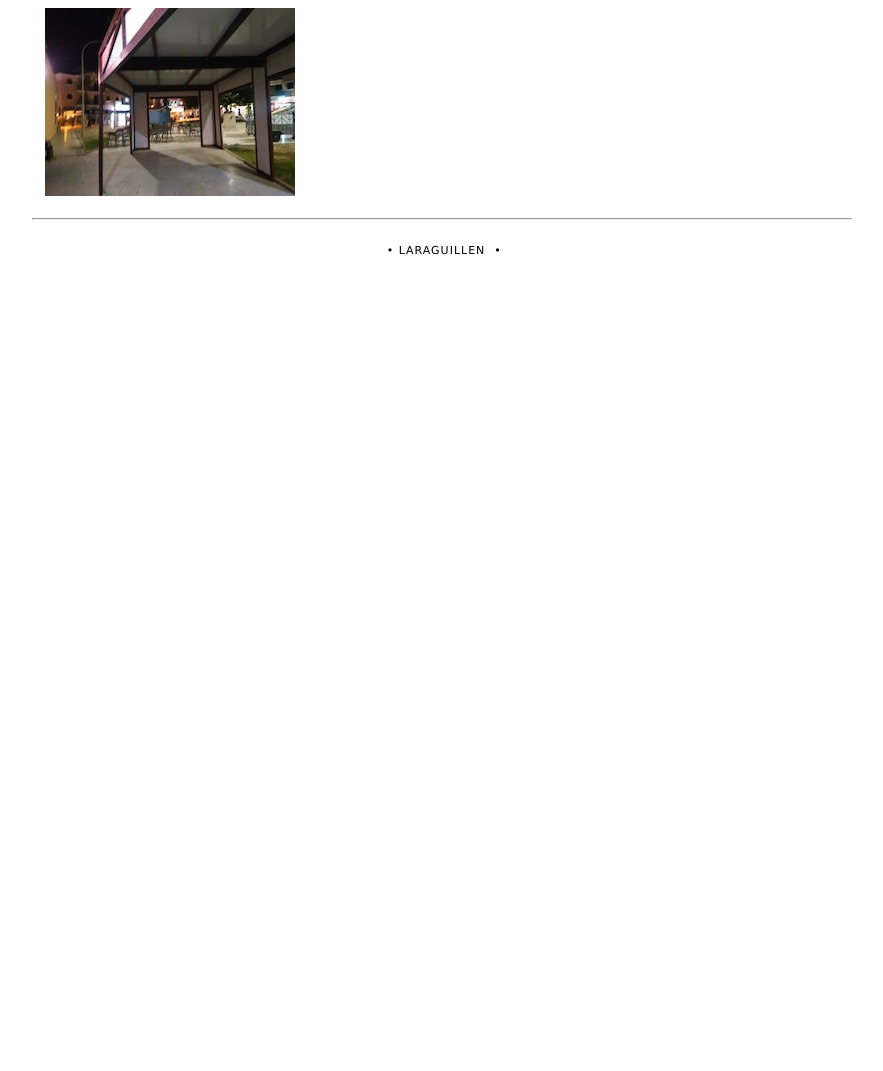
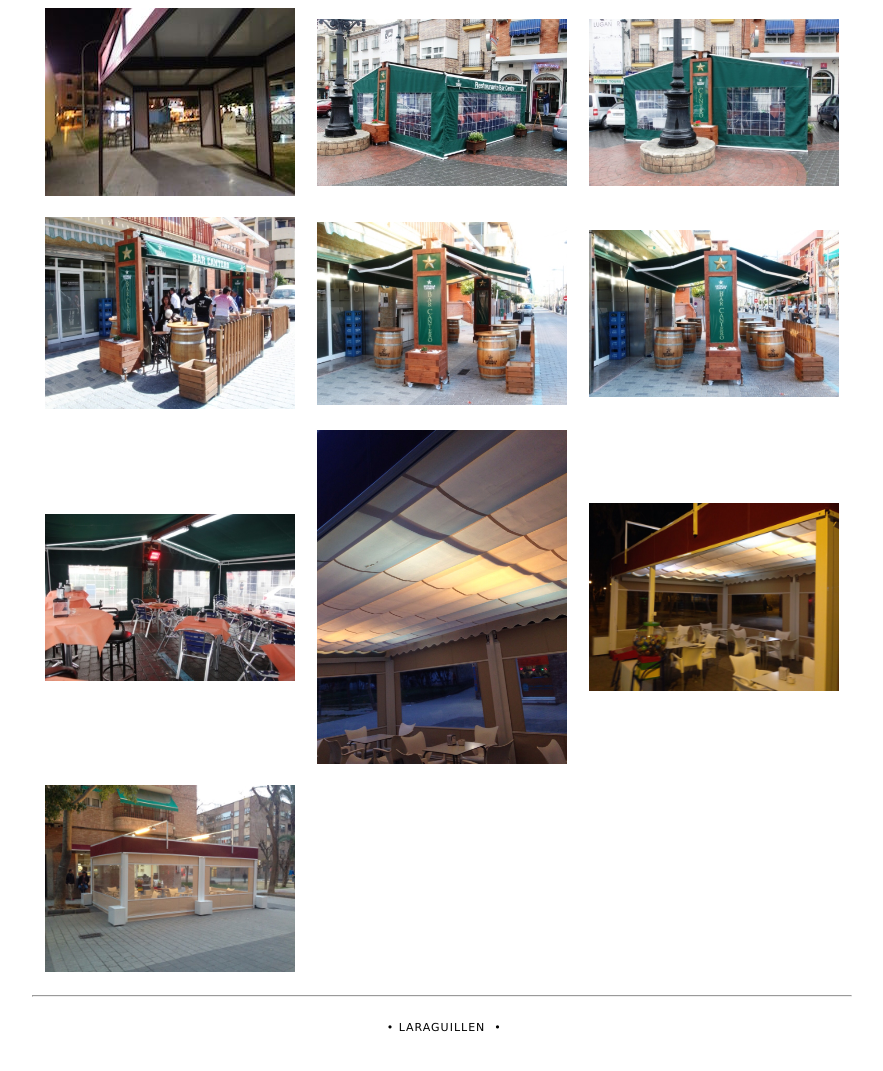
Before and after one commit to minguinman/laraguillen, a plain HTML site: page hosteleria.html in a window 1280 px wide. Shown: the part 2628-3699 px from the top of the page, without its empty margins (198-1081 px from the left). Before the commit the page ends 2940 px from the top, so only its background shows below. Drawn offline with Linux system fonts and the light colour scheme.

Commit message:
actualización veladores en hostelería

```diff
--- a/hosteleria.html
+++ b/hosteleria.html
@@ -63,6 +63,7 @@
 				<h3 >Cat&aacute;logo</h3>
 
 				<table id="puntagalera" width="100%" cellpadding="5px" cellspacing="5px">
+
 					<tr>
             <td  align="center">
              <a href="pergolasnuevas2/pergola1.jpg" target="nueva"><img id="pergola1" src="pergolasnuevas2/pergola1.jpg" /></a>
@@ -127,7 +128,8 @@
 							<a href="puntagalera/puntagalera8.jpg" target="nueva"><img id="puntagalera8" src="puntagalera/puntagalera8.jpg" /></a>
 						</td>
 						<td  align="center">
-							<a href="puntagalera/puntagalera9.jpg" target="nueva"><img id="puntagalera9" src="puntagalera/puntagalera9.jpg" /></a>						</td>
+							<a href="puntagalera/puntagalera9.jpg" target="nueva"><img id="puntagalera9" src="puntagalera/puntagalera9.jpg" /></a>
+            </td>
 					</tr>
 					<tr>
 						<td  align="center">
@@ -166,13 +168,43 @@
             <td  align="center">
               <a href="pergolasnuevas1/pergola6.jpg" target="nueva"><img id="pergola16" src="pergolasnuevas1/pergola6.jpg" /></a>
             </td>
+            <td align="center">
+              <a href="veladores/velador1.jpg" target="nueva" ><img id="velador1" src="veladores/velador1.jpg" /></a>
+            </td>
+            <td align="center">
+              <a href="veladores/velador2.jpg" target="nueva"><img id="velador2" src="veladores/velador2.jpg" /></a>
+            </td>
+          </tr>
+          <tr>
             <td  align="center">
-              <!--<a href="pergolasnuevas1/pergola4.jpg" target="nueva"><img id="pergola14" src="pergolasnuevas1/pergola4.jpg" /></a>-->
+              <a href="veladores/velador3.jpg" target="nueva"><img id="velador3" src="veladores/velador3.jpg" /></a>
             </td>
             <td  align="center">
-              <!--<a href="pergolasnuevas1/pergola5.jpg" target="nueva"><img id="pergola15" src="pergolasnuevas1/pergola5.jpg" /></a>-->
+              <a href="veladores/velador4.jpg" target="nueva"><img id="velador4" src="veladores/velador4.jpg" /></a>
+            </td>
+            <td  align="center">
+              <a href="veladores/velador5.jpg" target="nueva"><img id="velador5" src="veladores/velador5.jpg" /></a>
             </td>
           </tr>
+          <tr>
+            <td  align="center">
+              <a href="veladores/velador6.jpg" target="nueva"><img id="velador6" src="veladores/velador6.jpg" /></a>            </td>
+            <td  align="center">
+              <a href="veladores/velador7.jpg" target="nueva"><img id="velador7" src="veladores/velador7.jpg" /></a>
+            </td>
+            <td  align="center">
+              <a href="veladores/velador8.jpg" target="nueva"><img id="velador8" src="veladores/velador8.jpg" /></a>            </td>
+          </tr>
+          <tr>
+            <td  align="center">
+              <a href="veladores/velador9.jpg" target="nueva"><img id="velador9" src="veladores/velador9.jpg" /></a>
+            </td>
+            <td  align="center">
+            </td>
+            <td  align="center">
+            </td>
+          </tr>
+
 				</table>
 			</div>
 			<hr style="color:#006699" />
```
